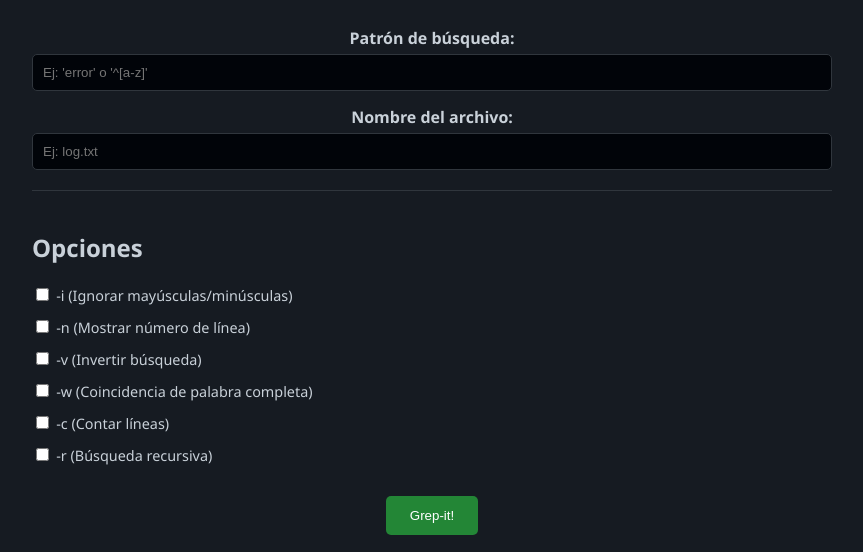
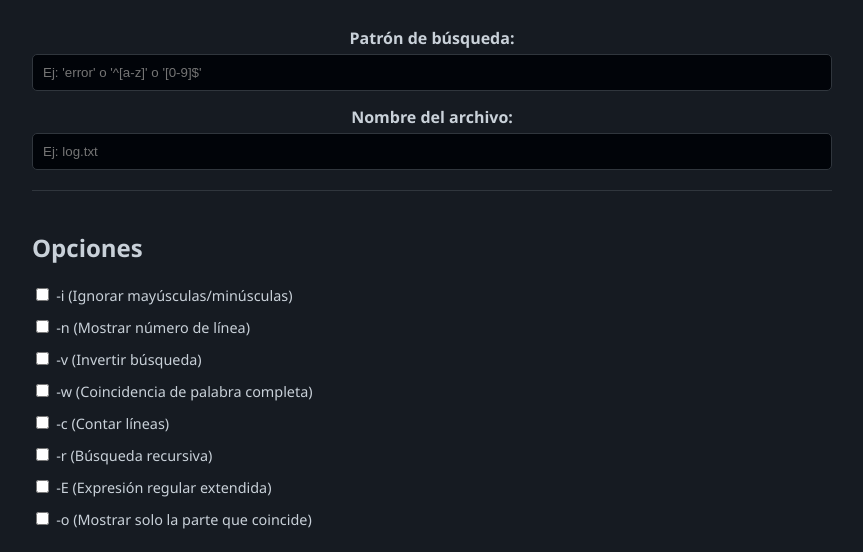
Before and after one commit to unfantasmaenelsistema/Grep-it, a plain HTML site: page index.html in a window 1280 px wide. Shown: the part 224-776 px from the top of the page, without its empty margins (208-1071 px from the left). Drawn offline with Linux system fonts and the light colour scheme.

Commit message:
Update index.html

```diff
--- a/index.html
+++ b/index.html
@@ -21,7 +21,7 @@
         <div class="generator-section">
             <div class="input-group">
                 <label for="patternInput">Patrón de búsqueda:</label>
-                <input type="text" id="patternInput" placeholder="Ej: 'error' o '^[a-z]'">
+                <input type="text" id="patternInput" placeholder="Ej: 'error' o '^[a-z]' o '[0-9]$'">
             </div>
             <div class="input-group">
                 <label for="fileInput">Nombre del archivo:</label>
@@ -54,6 +54,14 @@
                     <input type="checkbox" id="option_r">
                     <label for="option_r">-r (Búsqueda recursiva)</label>
                 </div>
+                <div class="option-item">
+                    <input type="checkbox" id="option_E">
+                    <label for="option_E">-E (Expresión regular extendida)</label>
+                </div>
+                <div class="option-item">
+                    <input type="checkbox" id="option_o">
+                    <label for="option_o">-o (Mostrar solo la parte que coincide)</label>
+                </div>
             </div>
 
             <button id="generateBtn">Grep-it!</button>
@@ -63,6 +71,7 @@
             <h2>Comando Generado</h2>
             <div id="outputCommand" class="output-box">
                 </div>
+            <p id="errorMessage" class="error-message"></p>
             <button id="copyBtn">Copiar</button>
         </div>
     </div>
```
